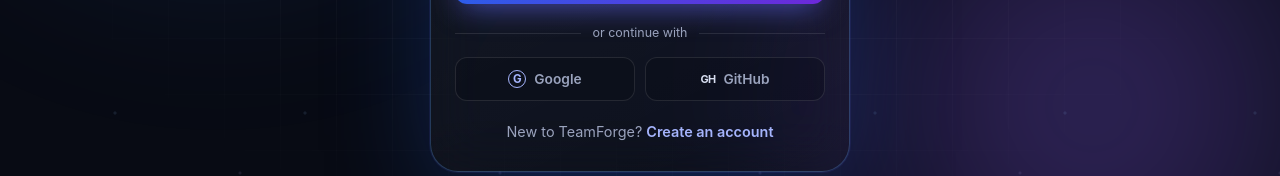
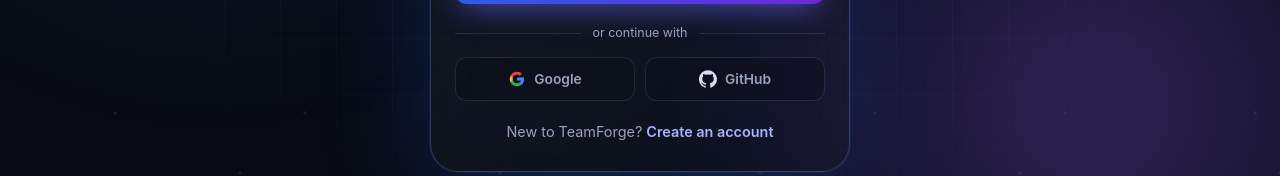
Before and after one commit to LPK98/TeamForge, a React (Vite) app in the folder teamforge-web/: page /login in a window 1280 px wide. Shown: the part 522-698 px from the top of the page. Built offline with nearby package versions, Linux system fonts and the light colour scheme; no server answers.

Commit message:
feat: add social media icons for Google and GitHub in login page, update CSS styles

```diff
--- a/teamforge-web/src/pages/Auth.css
+++ b/teamforge-web/src/pages/Auth.css
@@ -324,18 +324,13 @@
   cursor: wait;
   opacity: 0.58;
 }
-.tf-auth-google-mark {
-  display: grid;
-  place-items: center;
+.tf-auth-social-icon {
+  display: block;
   width: 18px;
   height: 18px;
-  border: 1px solid currentColor;
-  border-radius: 50%;
-  color: #a5b4fc;
-  font-size: 0.72rem;
-  font-weight: 700;
+  flex: 0 0 18px;
 }
-.tf-auth-github-mark { color: #d7ddf0; font-size: 0.68rem; font-weight: 700; letter-spacing: -0.06em; }
+.tf-auth-github-icon { fill: #d7ddf0; }
 
 .tf-auth-switch { margin: 0; color: var(--tf-muted); font-size: 0.9rem; text-align: center; }
 .tf-auth-switch a, .tf-auth-brand:focus-visible { color: #a5b4fc; font-weight: 600; text-decoration: none; }
--- a/teamforge-web/src/pages/Login.tsx
+++ b/teamforge-web/src/pages/Login.tsx
@@ -11,6 +11,25 @@ const GOOGLE_REDIRECT_URL =
   import.meta.env.VITE_GOOGLE_REDIRECT_URL?.trim() ?? "";
 const GITHUB_REDIRECT_URL =
   import.meta.env.VITE_GITHUB_REDIRECT_URL?.trim() ?? "";
+
+function GoogleIcon() {
+  return (
+    <svg className="tf-auth-social-icon" viewBox="0 0 24 24" aria-hidden="true">
+      <path fill="#4285F4" d="M21.35 12.23c0-.72-.06-1.42-.18-2.09H12v3.96h5.24a4.48 4.48 0 0 1-1.94 2.94v2.45h3.14c1.84-1.69 2.91-4.18 2.91-7.26Z" />
+      <path fill="#34A853" d="M12 21.6c2.63 0 4.84-.87 6.45-2.36l-3.14-2.45c-.87.58-1.98.92-3.31.92-2.55 0-4.71-1.72-5.49-4.04H3.27v2.53A9.74 9.74 0 0 0 12 21.6Z" />
+      <path fill="#FBBC05" d="M6.51 13.67a5.86 5.86 0 0 1 0-3.34V7.8H3.27a9.75 9.75 0 0 0 0 8.4l3.24-2.53Z" />
+      <path fill="#EA4335" d="M12 6.29c1.43 0 2.72.49 3.73 1.46l2.8-2.8C16.84 3.37 14.63 2.4 12 2.4a9.74 9.74 0 0 0-8.73 5.4l3.24 2.53C7.29 8.01 9.45 6.29 12 6.29Z" />
+    </svg>
+  );
+}
+
+function GitHubIcon() {
+  return (
+    <svg className="tf-auth-social-icon tf-auth-github-icon" viewBox="0 0 24 24" aria-hidden="true">
+      <path d="M12 .3a12 12 0 0 0-3.79 23.39c.6.11.82-.26.82-.58v-2.04c-3.34.73-4.04-1.61-4.04-1.61-.55-1.39-1.33-1.76-1.33-1.76-1.09-.75.08-.74.08-.74 1.2.09 1.84 1.23 1.84 1.23 1.07 1.83 2.8 1.3 3.49.99.11-.78.42-1.3.76-1.6-2.67-.3-5.47-1.34-5.47-5.94 0-1.31.47-2.38 1.23-3.22-.12-.3-.53-1.52.12-3.17 0 0 1-.32 3.3 1.23a11.44 11.44 0 0 1 6 0c2.3-1.55 3.3-1.23 3.3-1.23.65 1.65.24 2.87.12 3.17.77.84 1.23 1.91 1.23 3.22 0 4.61-2.8 5.63-5.48 5.93.43.37.81 1.1.81 2.22v3.29c0 .32.22.69.83.57A12 12 0 0 0 12 .3Z" />
+    </svg>
+  );
+}
 
 function Login() {
   const { login } = useAuth();
@@ -142,7 +161,7 @@ function Login() {
             disabled={isSubmitting || isGoogleRedirecting || isGitHubRedirecting}
             aria-busy={isGoogleRedirecting}
           >
-            <span className="tf-auth-google-mark" aria-hidden="true">G</span>
+            <GoogleIcon />
             {isGoogleRedirecting ? "Connecting..." : "Google"}
           </button>
           <button
@@ -152,7 +171,7 @@ function Login() {
             disabled={isSubmitting || isGoogleRedirecting || isGitHubRedirecting}
             aria-busy={isGitHubRedirecting}
           >
-            <span className="tf-auth-github-mark" aria-hidden="true">GH</span>
+            <GitHubIcon />
             {isGitHubRedirecting ? "Connecting..." : "GitHub"}
           </button>
         </div>
```
Also changed, not shown: 2 other files (tests, documents, lock files or other folders).
